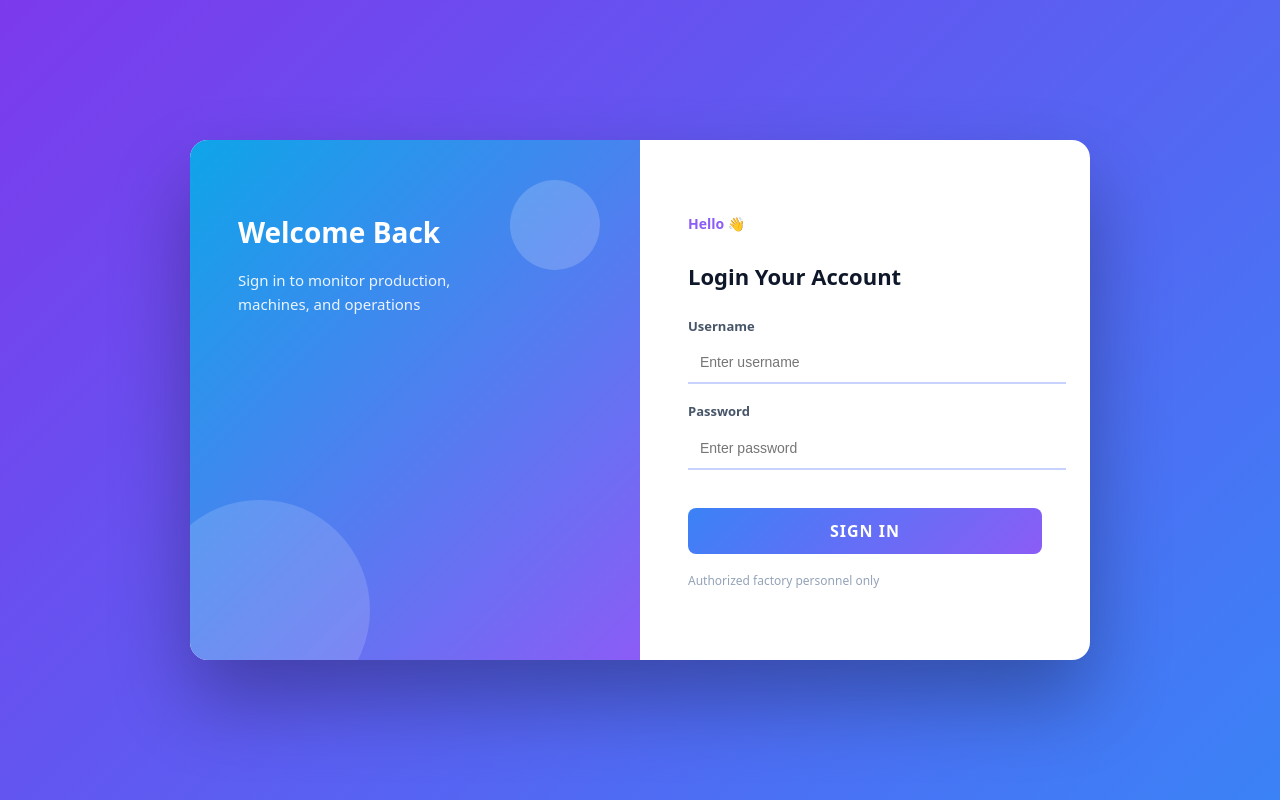
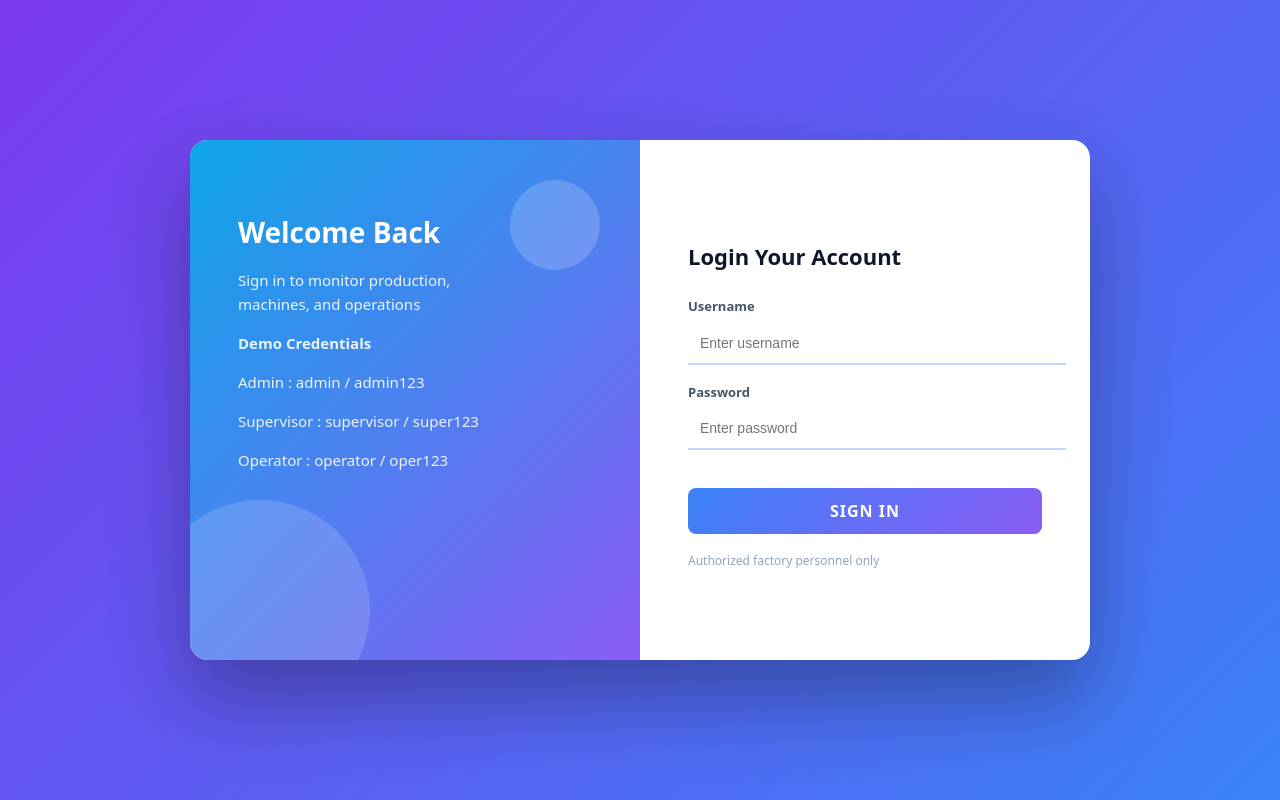
Before and after one commit to KAVIN-S-18/Factory_production_monitoring_system, a React (Vite) app in the folder production-monitoring-frontend/: page /login in a window 1280 px wide. Built offline with nearby package versions, Linux system fonts and the light colour scheme; no server answers.

Commit message:
added demo credentials

```diff
--- a/production-monitoring-frontend/src/pages/Login.jsx
+++ b/production-monitoring-frontend/src/pages/Login.jsx
@@ -37,6 +37,21 @@ function Login() {
           <p style={styles.welcomeSub}>
             Sign in to monitor production, machines, and operations
           </p>
+          <p style={styles.welcomeSub}>
+  <strong>Demo Credentials</strong>
+</p>
+
+  <p style={styles.welcomeSub}>
+    Admin : admin / admin123
+  </p>
+
+  <p style={styles.welcomeSub}>
+    Supervisor : supervisor / super123
+  </p>
+
+  <p style={styles.welcomeSub}>
+    Operator : operator / oper123
+  </p>
 
           <div style={styles.circleLg} />
           <div style={styles.circleSm} />
@@ -44,7 +59,7 @@ function Login() {
 
         {/* ---------- RIGHT PANEL ---------- */}
         <div style={styles.rightPanel}>
-          <p style={styles.greeting}>Hello 👋</p>
+          {/* <p style={styles.greeting}>Hello 👋</p> */}
           <h3 style={styles.loginTitle}>Login Your Account</h3>
 
           {/* USERNAME */}
```
